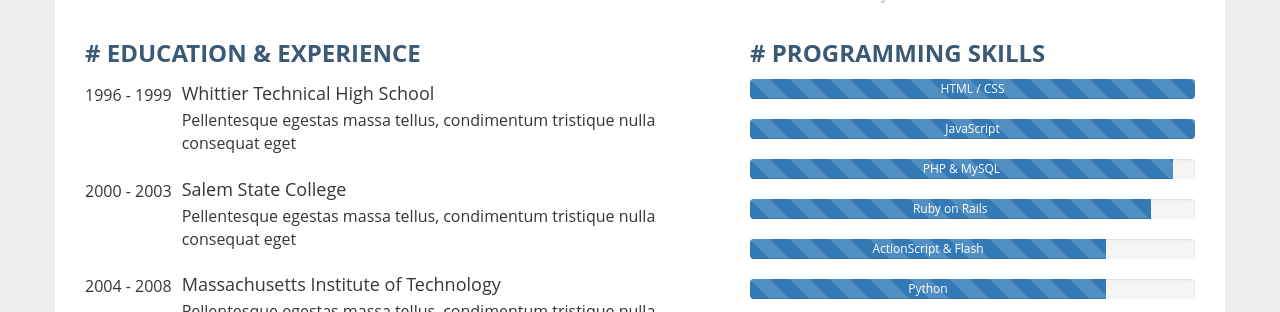
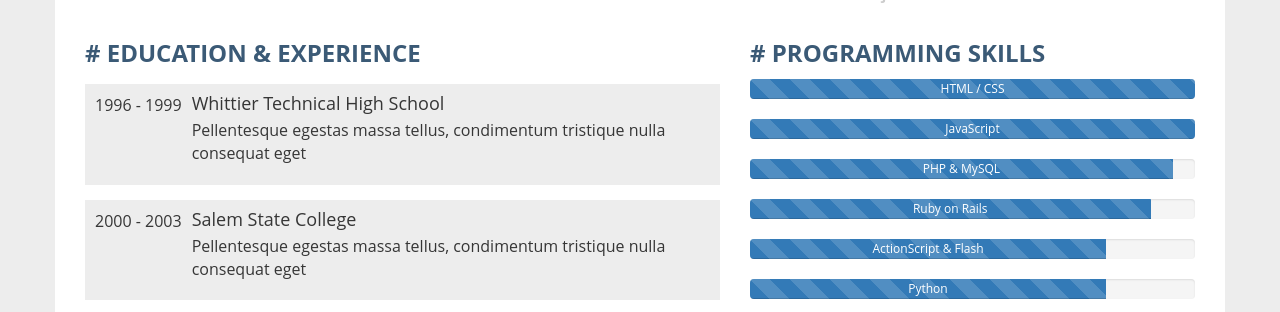
Before and after one commit to emerset/bootstrap-tutorial-sass, a plain HTML site: page index.html in a window 1280 px wide. Shown: the part 433-745 px from the top of the page. Drawn offline with nearby package versions, Linux system fonts and the light colour scheme; files whose address does not match are found by name.

Commit message:
2.10 Set education & experience css

```diff
--- a/scss/style.scss
+++ b/scss/style.scss
@@ -82,3 +82,8 @@ header h1{
 	font-size:15px;
 	color:#ccc;
 }
+
+.media{
+	background:$background-color;
+	padding:10px;
+}
```
Also changed, not shown: css/style.css.
